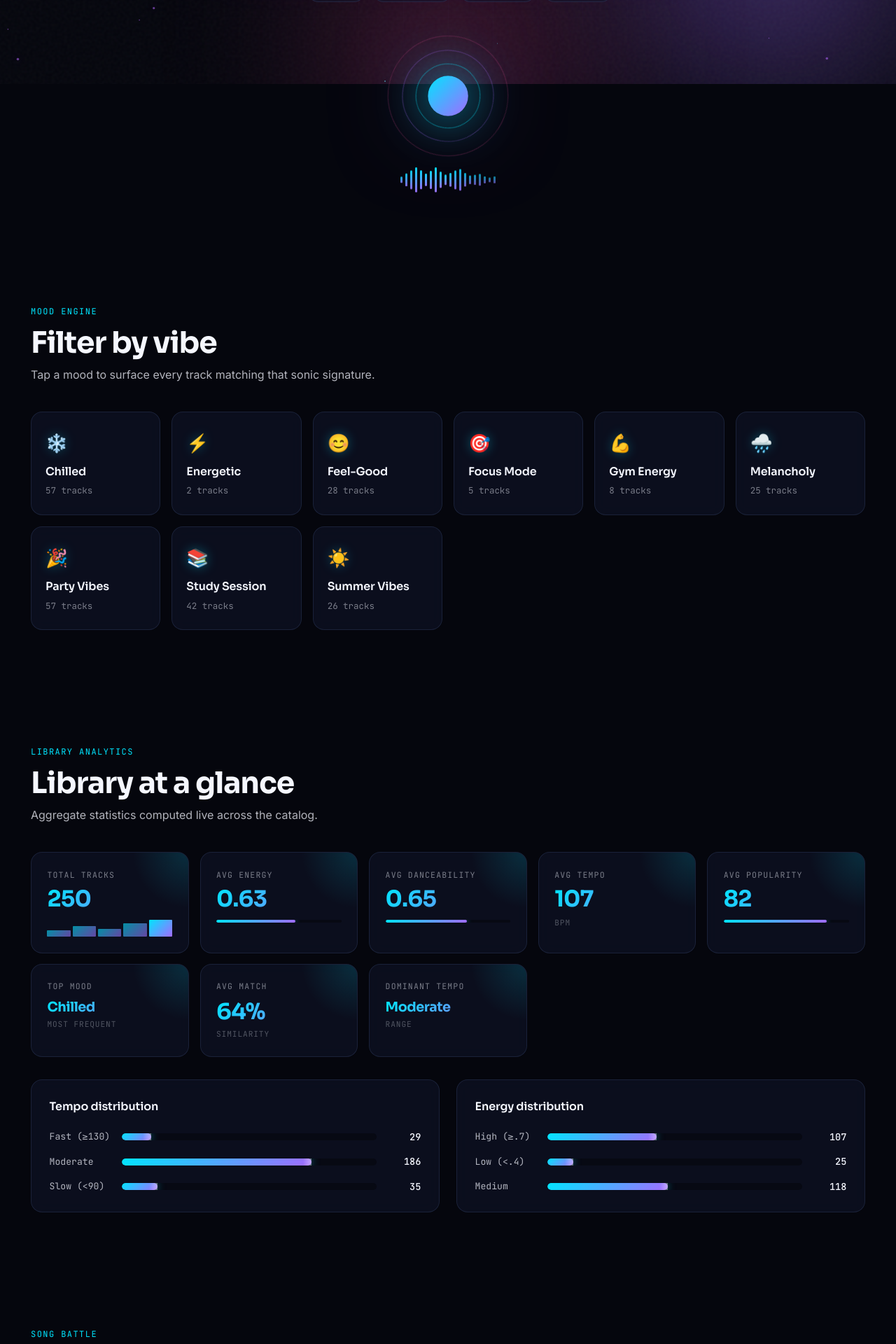
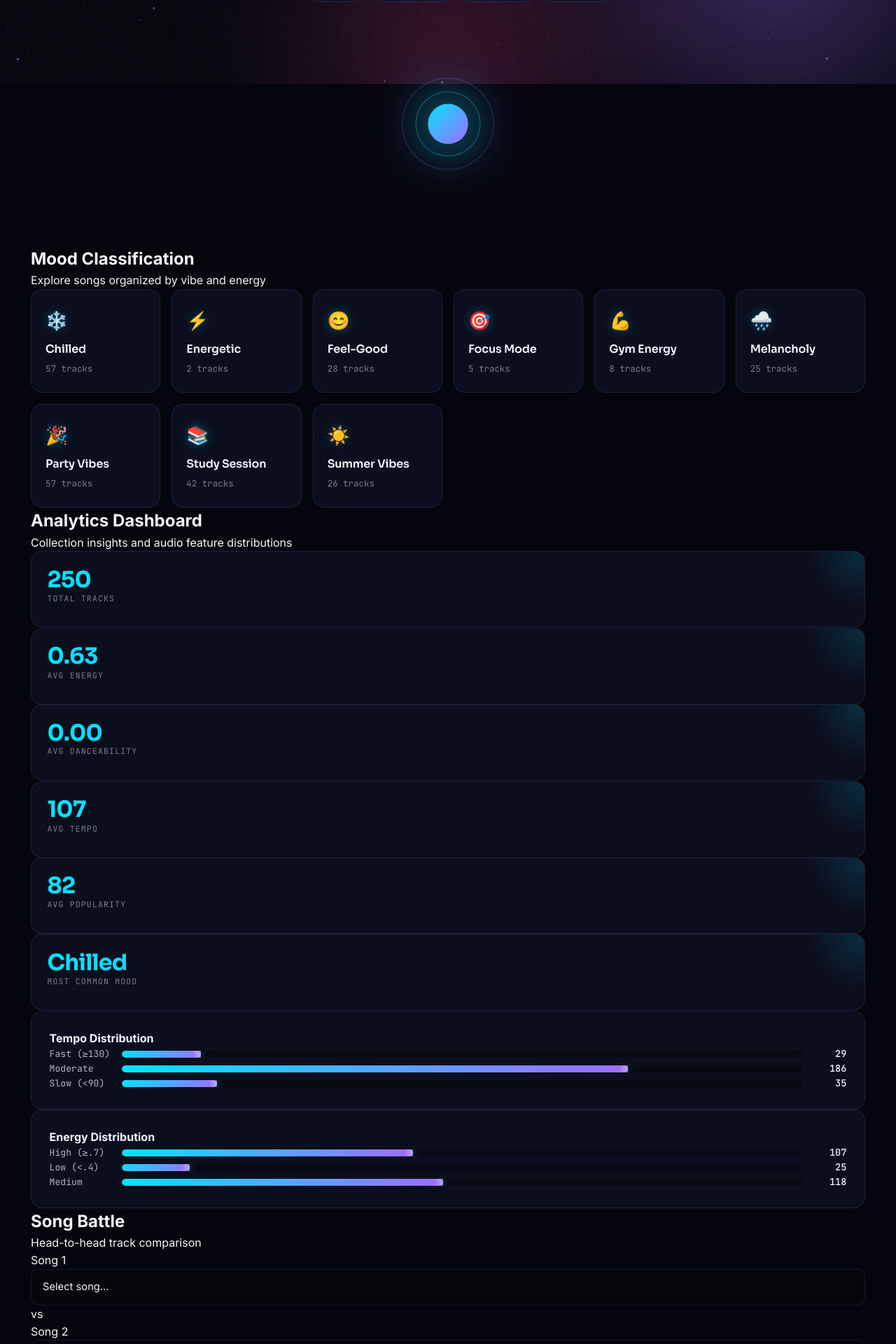
Before and after one commit to arshiasharma08/spotify_song_analyzer, a Flask app: page / in a window 1280 px wide. Shown: the part 680-2600 px from the top of the page at 70% size. Run offline with Flask 3, Linux system fonts and the light colour scheme.

Commit message:
Update index.html

```diff
--- a/templates/index.html
+++ b/templates/index.html
@@ -12,6 +12,7 @@
     <link href="https://fonts.googleapis.com/css2?family=Space+Grotesk:wght@400;500;600;700&family=Sora:wght@600;700;800&family=Inter:wght@400;500;600;700&family=JetBrains+Mono:wght@400;500&display=swap" rel="stylesheet">
 
     <link rel="stylesheet" href="{{ url_for('static', filename='style.css') }}">
+    <link rel="stylesheet" href="{{ url_for('static', filename='style_upgrade_addon.css') }}">
 </head>
 <body>
 
@@ -28,17 +29,25 @@
     <!-- TOP NAV -->
     <header class="nav">
         <div class="container nav-inner">
-            <a href="#" class="brand">
+            <a href="#" class="brand" data-nav="home">
                 <span class="brand-mark">
                     <span class="brand-dot"></span>
                 </span>
                 <span class="brand-text">Sonar<span class="brand-text-dim">.ai</span></span>
             </a>
             <nav class="nav-links">
-                <a href="#search">Search</a>
-                <a href="#moods">Moods</a>
-                <a href="#dashboard">Analytics</a>
-                <a href="#battle">Battle</a>
+                <a href="#search" class="nav-link" data-nav="search">
+                    <span>Search</span>
+                </a>
+                <a href="#moods" class="nav-link" data-nav="moods">
+                    <span>Moods</span>
+                </a>
+                <a href="#dashboard" class="nav-link" data-nav="dashboard">
+                    <span>Analytics</span>
+                </a>
+                <a href="#battle" class="nav-link" data-nav="battle">
+                    <span>Battle</span>
+                </a>
             </nav>
             <div class="nav-pill">
                 <span class="pulse-dot"></span>
@@ -49,7 +58,7 @@
 
     <main>
 
-        <!-- HERO -->
+        <!-- HERO / SEARCH SECTION -->
         <section class="hero" id="search">
             <div class="container">
                 <div class="hero-tag">
@@ -63,7 +72,7 @@
                 </h1>
 
                 <p class="hero-sub">
-                    Search across 250 curated tracks. Get recommendations powered by weighted
+                    Search across 250+ curated tracks. Get recommendations powered by weighted
                     audio-feature similarity. Classify mood, compare songs, and explore the
                     sonic shape of your library.
                 </p>
@@ -100,249 +109,156 @@
                         <div class="orb-core"></div>
                         <div class="orb-ring orb-ring-1"></div>
                         <div class="orb-ring orb-ring-2"></div>
-                        <div class="orb-ring orb-ring-3"></div>
-                    </div>
-                    <div class="waveform">
-                        <span></span><span></span><span></span><span></span><span></span>
-                        <span></span><span></span><span></span><span></span><span></span>
-                        <span></span><span></span><span></span><span></span><span></span>
-                        <span></span><span></span><span></span><span></span><span></span>
                     </div>
                 </div>
             </div>
         </section>
 
-        <!-- SEARCH RESULTS -->
-        <section id="searchResults" class="section hidden">
+        <!-- SEARCH RESULTS SECTION -->
+        <section id="results" class="results hidden">
             <div class="container">
-                <div class="section-head">
-                    <div>
-                        <span class="eyebrow">01 · Results</span>
-                        <h2 class="section-title">Search results</h2>
-                    </div>
-                    <span id="resultsCount" class="count-pill">0 tracks</span>
-                </div>
+                <h2 class="results-title">Search Results</h2>
                 <div id="resultsList" class="results-grid"></div>
             </div>
         </section>
 
-        <!-- SELECTED SONG -->
-        <section id="selectedSongSection" class="section hidden">
+        <!-- SELECTED SONG DETAIL SECTION -->
+        <section id="song-detail" class="song-detail hidden">
             <div class="container">
-                <div class="section-head">
-                    <div>
-                        <span class="eyebrow">02 · Now analyzing</span>
-                        <h2 class="section-title">Selected track</h2>
-                    </div>
-                </div>
-                <div id="selectedSongCard" class="selected-card"></div>
+                <div id="selectedSongDetail" class="song-detail-content"></div>
             </div>
         </section>
 
-        <!-- MOODS -->
-        <section id="moods" class="section">
+        <!-- RECOMMENDATIONS SECTION -->
+        <section id="recommendationsSection" class="recommendations-section hidden">
             <div class="container">
-                <div class="section-head">
-                    <div>
-                        <span class="eyebrow">Mood engine</span>
-                        <h2 class="section-title">Filter by vibe</h2>
-                        <p class="section-sub">Tap a mood to surface every track matching that sonic signature.</p>
+                <h3 class="section-title">Similar Tracks</h3>
+                <div id="recommendationsList" class="recommendations-grid"></div>
+            </div>
+        </section>
+
+        <!-- INSIGHTS SECTION -->
+        <section id="insightsSection" class="insights-section hidden">
+            <div class="container">
+                <h3 class="section-title">Insights</h3>
+                <div id="insightsList" class="insights-list"></div>
+            </div>
+        </section>
+
+        <!-- MOODS SECTION -->
+        <section class="moods-section" id="moods">
+            <div class="container">
+                <div class="section-header">
+                    <h2>Mood Classification</h2>
+                    <p class="section-subtext">Explore songs organized by vibe and energy</p>
+                </div>
+                <div id="moodGrid" class="mood-grid"></div>
+
+                <!-- MOOD FILTER RESULTS -->
+                <div id="moodFilterResults" class="mood-filter-results hidden">
+                    <div class="mood-results-header">
+                        <h3 id="moodResultsTitle"></h3>
+                        <button id="clearMoodFilterBtn" class="btn btn-secondary btn-small">
+                            ✕ Clear
+                        </button>
+                    </div>
+                    <div id="moodFilterGrid" class="mood-filter-grid"></div>
+                </div>
+            </div>
+        </section>
+
+        <!-- ANALYTICS DASHBOARD SECTION -->
+        <section class="dashboard-section" id="dashboard">
+            <div class="container">
+                <div class="section-header">
+                    <h2>Analytics Dashboard</h2>
+                    <p class="section-subtext">Collection insights and audio feature distributions</p>
+                </div>
+
+                <!-- Stats Grid -->
+                <div class="stats-grid">
+                    <div class="stat-card">
+                        <div class="stat-value" id="totalSongs">250</div>
+                        <div class="stat-label">Total tracks</div>
+                    </div>
+                    <div class="stat-card">
+                        <div class="stat-value" id="avgEnergy">0.00</div>
+                        <div class="stat-label">Avg energy</div>
+                    </div>
+                    <div class="stat-card">
+                        <div class="stat-value" id="avgDanceability">0.00</div>
+                        <div class="stat-label">Avg danceability</div>
+                    </div>
+                    <div class="stat-card">
+                        <div class="stat-value" id="avgTempo">0</div>
+                        <div class="stat-label">Avg tempo</div>
+                    </div>
+                    <div class="stat-card">
+                        <div class="stat-value" id="avgPopularity">0</div>
+                        <div class="stat-label">Avg popularity</div>
+                    </div>
+                    <div class="stat-card">
+                        <div class="stat-value" id="commonMood">—</div>
+                        <div class="stat-label">Most common mood</div>
                     </div>
                 </div>
 
-                <div id="moodGrid" class="mood-grid"></div>
-
-                <!-- Filtered results -->
-                <div id="moodFilterResults" class="mood-results hidden">
-                    <div class="mood-results-head">
-                        <div>
-                            <h3 id="moodFilterTitle" class="mood-results-title"></h3>
-                            <p id="moodFilterMeta" class="mood-results-meta"></p>
-                        </div>
-                        <button id="clearMoodFilterBtn" class="btn btn-ghost">
-                            <svg width="14" height="14" viewBox="0 0 24 24" fill="none" stroke="currentColor" stroke-width="2.5" stroke-linecap="round" stroke-linejoin="round"><path d="M18 6 6 18"/><path d="m6 6 12 12"/></svg>
-                            Clear filter
-                        </button>
+                <!-- Distribution Charts -->
+                <div class="charts-row">
+                    <div class="chart-card">
+                        <h4>Tempo Distribution</h4>
+                        <div id="tempoChart" class="chart"></div>
                     </div>
-                    <div id="moodFilterGrid" class="results-grid"></div>
-                    <div id="moodEmptyState" class="empty-state hidden">
-                        <div class="empty-icon">🎧</div>
-                        <p>No tracks in this mood yet — try another vibe.</p>
+                    <div class="chart-card">
+                        <h4>Energy Distribution</h4>
+                        <div id="energyChart" class="chart"></div>
                     </div>
                 </div>
             </div>
         </section>
 
-        <!-- RECOMMENDATIONS -->
-        <section id="recommendationsSection" class="section hidden">
+        <!-- BATTLE SECTION -->
+        <section class="battle-section" id="battle">
             <div class="container">
-                <div class="section-head">
-                    <div>
-                        <span class="eyebrow">03 · Recommendations</span>
-                        <h2 class="section-title">Sonically similar</h2>
-                        <p id="recSubtitle" class="section-sub">Ranked by weighted audio-feature similarity.</p>
+                <div class="section-header">
+                    <h2>Song Battle</h2>
+                    <p class="section-subtext">Head-to-head track comparison</p>
+                </div>
+
+                <div class="battle-inputs">
+                    <div class="battle-group">
+                        <label for="song1">Song 1</label>
+                        <select id="song1" class="select-input">
+                            <option value="">Select a song…</option>
+                        </select>
                     </div>
-                </div>
-                <div id="recommendationsGrid" class="rec-grid"></div>
-            </div>
-        </section>
-
-        <!-- INSIGHTS -->
-        <section id="insightsSection" class="section hidden">
-            <div class="container">
-                <div class="section-head">
-                    <div>
-                        <span class="eyebrow">04 · Insights</span>
-                        <h2 class="section-title">Track intelligence</h2>
-                    </div>
-                </div>
-                <div id="insightsList" class="insights-list"></div>
-            </div>
-        </section>
-
-        <!-- ANALYTICS DASHBOARD -->
-        <section id="dashboard" class="section">
-            <div class="container">
-                <div class="section-head">
-                    <div>
-                        <span class="eyebrow">Library analytics</span>
-                        <h2 class="section-title">Library at a glance</h2>
-                        <p class="section-sub">Aggregate statistics computed live across the catalog.</p>
+                    <div class="vs">vs</div>
+                    <div class="battle-group">
+                        <label for="song2">Song 2</label>
+                        <select id="song2" class="select-input">
+                            <option value="">Select a song…</option>
+                        </select>
                     </div>
                 </div>
 
-                <div class="stat-grid">
-                    <div class="stat-card">
-                        <div class="stat-label">Total tracks</div>
-                        <div id="totalSongs" class="stat-value" data-target="0">0</div>
-                        <div class="stat-spark"><span></span><span></span><span></span><span></span><span></span></div>
-                    </div>
-                    <div class="stat-card">
-                        <div class="stat-label">Avg energy</div>
-                        <div id="avgEnergy" class="stat-value" data-target="0">0.00</div>
-                        <div class="bar-mini"><div class="bar-mini-fill" data-fill="0"></div></div>
-                    </div>
-                    <div class="stat-card">
-                        <div class="stat-label">Avg danceability</div>
-                        <div id="avgDance" class="stat-value" data-target="0">0.00</div>
-                        <div class="bar-mini"><div class="bar-mini-fill" data-fill="0"></div></div>
-                    </div>
-                    <div class="stat-card">
-                        <div class="stat-label">Avg tempo</div>
-                        <div id="avgTempo" class="stat-value" data-target="0">0</div>
-                        <div class="stat-unit">BPM</div>
-                    </div>
-                    <div class="stat-card">
-                        <div class="stat-label">Avg popularity</div>
-                        <div id="avgPopularity" class="stat-value" data-target="0">0</div>
-                        <div class="bar-mini"><div class="bar-mini-fill" data-fill="0"></div></div>
-                    </div>
-                    <div class="stat-card">
-                        <div class="stat-label">Top mood</div>
-                        <div id="commonMood" class="stat-value stat-value-sm">—</div>
-                        <div class="stat-unit">most frequent</div>
-                    </div>
-                    <div class="stat-card">
-                        <div class="stat-label">Avg match</div>
-                        <div id="avgMatch" class="stat-value">0%</div>
-                        <div class="stat-unit">similarity</div>
-                    </div>
-                    <div class="stat-card">
-                        <div class="stat-label">Dominant tempo</div>
-                        <div id="dominantTempo" class="stat-value stat-value-sm">—</div>
-                        <div class="stat-unit">range</div>
-                    </div>
-                </div>
-
-                <div class="charts-grid">
-                    <div class="chart-card">
-                        <h4 class="chart-title">Tempo distribution</h4>
-                        <div id="tempoChart" class="bar-chart"></div>
-                    </div>
-                    <div class="chart-card">
-                        <h4 class="chart-title">Energy distribution</h4>
-                        <div id="energyChart" class="bar-chart"></div>
-                    </div>
-                </div>
-            </div>
-        </section>
-
-        <!-- BATTLE -->
-        <section id="battle" class="section">
-            <div class="container">
-                <div class="section-head">
-                    <div>
-                        <span class="eyebrow">Song battle</span>
-                        <h2 class="section-title">Head-to-head</h2>
-                        <p class="section-sub">Compare any two tracks across audio features and pick a winner.</p>
-                    </div>
-                </div>
-
-                <div class="battle-shell">
-                    <div class="battle-input-group">
-                        <label for="song1">Track A</label>
-                        <select id="song1" class="select-input">
-                            <option value="">Select song…</option>
-                        </select>
-                    </div>
-                    <div class="battle-vs">VS</div>
-                    <div class="battle-input-group">
-                        <label for="song2">Track B</label>
-                        <select id="song2" class="select-input">
-                            <option value="">Select song…</option>
-                        </select>
-                    </div>
-                    <button id="battleBtn" class="btn btn-primary btn-block">
-                        <span>Run battle</span>
-                    </button>
-                </div>
+                <button id="battleBtn" class="btn btn-primary">Compare</button>
 
                 <div id="battleResults" class="battle-results hidden"></div>
             </div>
         </section>
 
-        <!-- ABOUT -->
-        <section class="section about">
-            <div class="container">
-                <div class="about-grid">
-                    <div>
-                        <span class="eyebrow">Under the hood</span>
-                        <h2 class="section-title">How the engine works</h2>
-                    </div>
-                    <div class="about-body">
-                        <p>
-                            Every track is reduced to a feature vector — <strong>energy</strong>,
-                            <strong>danceability</strong>, <strong>tempo</strong>, and
-                            <strong>popularity</strong> — normalized to a comparable scale.
-                        </p>
-                        <p>
-                            Recommendations use <strong>weighted Euclidean distance</strong>:
-                            energy (30%) + danceability (30%) + tempo (20%) + popularity (20%).
-                            Closer in feature space = higher match confidence.
-                        </p>
-                        <p>
-                            Mood classification applies threshold logic across energy and
-                            danceability to sort tracks into ten distinct sonic categories.
-                        </p>
-                    </div>
-                </div>
-            </div>
-        </section>
     </main>
 
+    <!-- Footer -->
     <footer class="footer">
-        <div class="container footer-inner">
-            <span class="brand-text">Sonar<span class="brand-text-dim">.ai</span></span>
-            <span class="footer-meta">© 2025 · Audio intelligence platform · Built on Flask</span>
+        <div class="container">
+            <p>Sonar v2.0 · AI Music Intelligence Platform</p>
         </div>
     </footer>
 
-    <!-- INLINE TOAST -->
-    <div id="toast" class="toast hidden"><span id="toastMsg"></span></div>
-
-    <!-- LOADING -->
-    <div id="loadingIndicator" class="loader hidden">
-        <div class="loader-orb"></div>
+    <!-- LOADING INDICATOR -->
+    <div id="loadingIndicator" class="loading-indicator hidden">
+        <div class="spinner"></div>
     </div>
 
     <script src="{{ url_for('static', filename='script.js') }}"></script>
```
